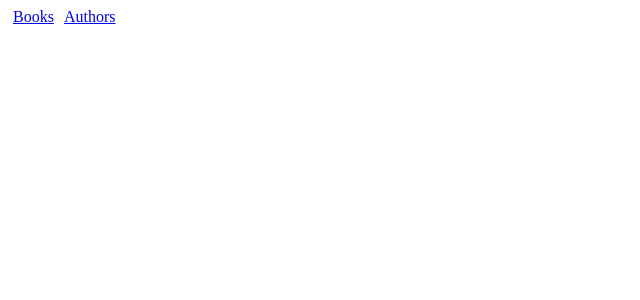
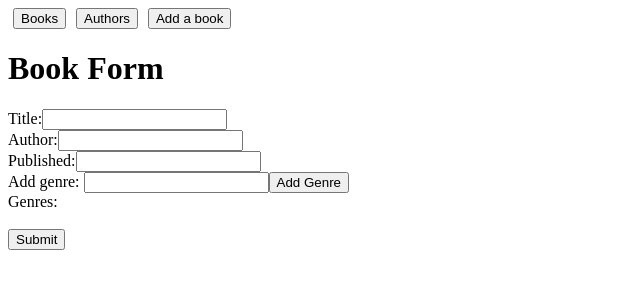
Before and after one commit to tusharnagar17/graphql-library, a React (Vite) app in the folder client/: page /addbook in a window 1280 px wide. Before the commit this address had no page. Shown: the top 300 px of the page, without its empty margins (0-640 px from the left). Built offline with nearby package versions, Linux system fonts and the light colour scheme.

Commit message:
addBook added using useMutation

```diff
--- a/client/src/App.jsx
+++ b/client/src/App.jsx
@@ -4,6 +4,7 @@ import Books from "./components/Books";
 import Author from "./components/Author";
 import Login from "./components/Login";
 import { useQuery } from "@apollo/client";
+import BookForm from "./components/BookForm";
 
 const App = () => {
   const navStyle = {
@@ -20,16 +21,20 @@ const App = () => {
             Login
           </Link> */}
           <Link style={navStyle} to="/books">
-            Books
+            <button>Books</button>
           </Link>
           <Link style={navStyle} to="/authors">
-            Authors
+            <button>Authors</button>
+          </Link>
+          <Link style={navStyle} to="/addbook">
+            <button>Add a book</button>
           </Link>
         </div>
         <Routes>
           {/* <Route path="/login" element={<Login />} /> */}
           <Route path="/books" element={<Books />} />
           <Route path="/authors" element={<Author />} />
+          <Route path="/addbook" element={<BookForm />} />
         </Routes>
       </Router>
     </div>
--- /dev/null
+++ b/client/src/components/BookForm.jsx
@@ -0,0 +1,93 @@
+import { useMutation } from "@apollo/client";
+import React, { useState } from "react";
+import { ADD_BOOK } from "../graphql/mutation";
+import { graphQLResultHasError } from "@apollo/client/utilities";
+import { GETBOOKS } from "../graphql/queries";
+
+const BookForm = () => {
+  const [title, setTitle] = useState("");
+  const [author, setAuthor] = useState("");
+  const [published, setPublished] = useState();
+  const [genre, setGenre] = useState([]);
+  const [curGenre, setCurGenre] = useState("");
+
+  const [addBook, { loading, error }] = useMutation(ADD_BOOK, {
+    refetchQueries: [{ query: GETBOOKS }],
+  });
+  if (error) {
+    console.log("mutation error", error);
+  }
+
+  const addGenre = (e) => {
+    e.preventDefault();
+    console.log("genre");
+    setGenre([...genre, curGenre]);
+    console.log("updated genre :", genre);
+    setCurGenre("");
+  };
+  const handleBookForm = async (e) => {
+    try {
+      e.preventDefault();
+      // sent data to server here
+      // console.log(title, author, published, genre);
+      const result = await addBook({
+        variables: {
+          title,
+          author,
+          published: parseInt(published),
+          genres: genre,
+        },
+      });
+
+      console.log("Succesfully done", result.data.addBook);
+      setTitle("");
+      setAuthor("");
+      setPublished("");
+      setGenre([]);
+    } catch (mutationError) {
+      console.error("Mutation error:", mutationError);
+    }
+  };
+  return (
+    <div>
+      <h1>Book Form</h1>
+      <form onSubmit={handleBookForm}>
+        Title:
+        <input
+          type="text"
+          value={title}
+          onChange={({ target }) => setTitle(target.value)}
+        />
+        <br />
+        Author:
+        <input
+          type="text"
+          value={author}
+          onChange={({ target }) => setAuthor(target.value)}
+        />
+        <br />
+        Published:
+        <input
+          type="text"
+          value={published}
+          onChange={({ target }) => setPublished(target.value)}
+        />
+        <br />
+        Add genre:{" "}
+        <input
+          type="text"
+          value={curGenre}
+          onChange={(e) => setCurGenre(e.target.value)}
+        />
+        <button onClick={addGenre}>Add Genre</button>
+        <br />
+        Genres: {genre.join(" ")}
+        <br />
+        <br />
+        <button type="submit">Submit</button>
+      </form>
+    </div>
+  );
+};
+
+export default BookForm;
--- a/client/src/components/Books.jsx
+++ b/client/src/components/Books.jsx
@@ -8,7 +8,6 @@ const Books = () => {
   if (result.loading) {
     return <div>loading...</div>;
   }
-  // result.data.allBooks.map((n) => console.log(n.title));
 
   const resultTree = result.data.allBooks.map((n) => {
     return (
--- /dev/null
+++ b/client/src/graphql/mutation.jsx
@@ -0,0 +1,21 @@
+import { gql } from "@apollo/client";
+export const ADD_BOOK = gql`
+  mutation addBook(
+    $title: String!
+    $author: String!
+    $published: Int!
+    $genres: [String!]!
+  ) {
+    addBook(
+      title: $title
+      published: $published
+      author: $author
+      genres: $genres
+    ) {
+      title
+      published
+      author
+      genres
+    }
+  }
+`;
```
Also changed, not shown: 1 other file (tests, documents, lock files or other folders).
